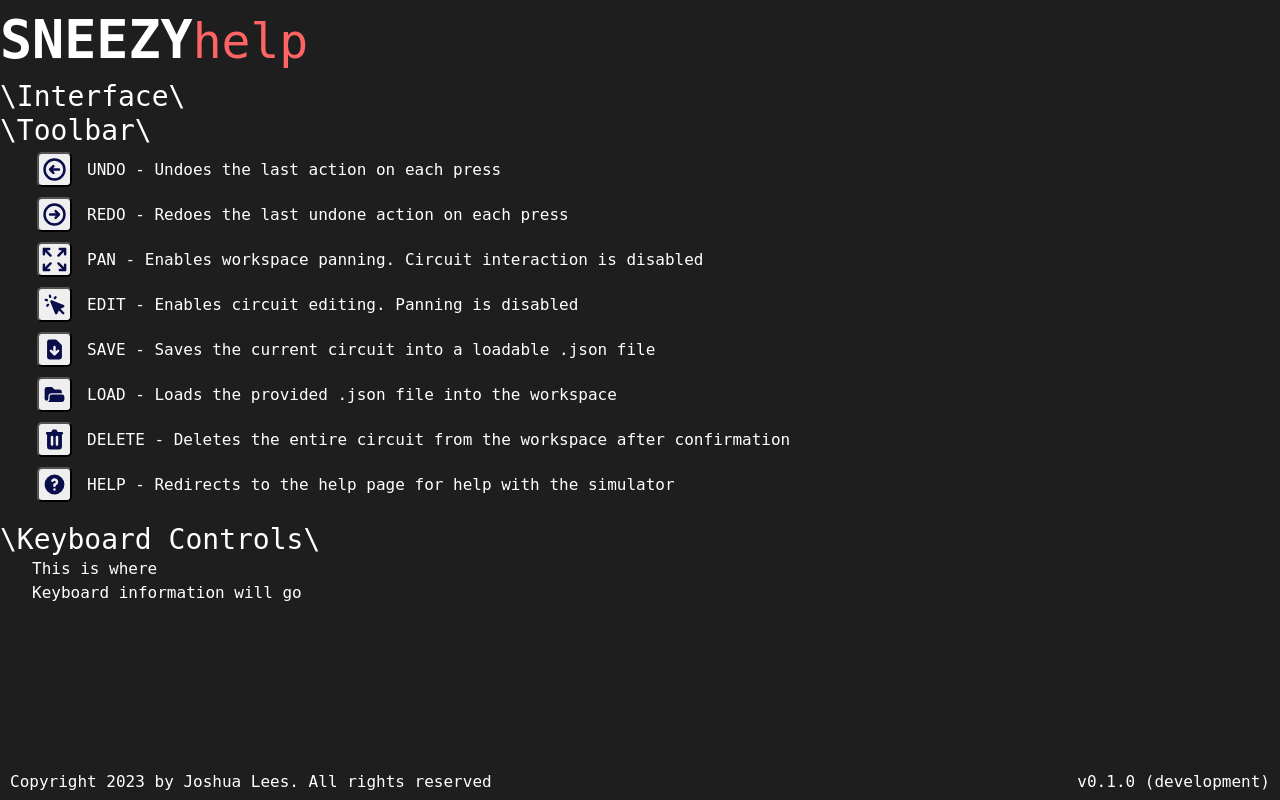
After one commit to jleesCY/SNEEZYlogic, a PHP site: page /simulate/help.html in a window 1280 px wide. The commit adds this page. Run offline with PHP 8.4, Linux system fonts and the light colour scheme.

Commit message:
help page added, delete fixed

```diff
--- a/www/index.html
+++ b/www/index.html
@@ -1,7 +1,7 @@
 <!DOCTYPE html>
 <html lang="en" style="height:100%;margin:0">
     <head>
-        <title>SneezyLogic</title>
+        <title>SNEEZYlogic</title>
         <meta charset="UTF-8">
         <meta name="viewport" content="width=device-width, initial-scale=1.0">
         <link href="https://cdn.jsdelivr.net/npm/bootstrap@5.0.2/dist/css/bootstrap.min.css" rel="stylesheet" integrity="sha384-EVSTQN3/azprG1Anm3QDgpJLIm9Nao0Yz1ztcQTwFspd3yD65VohhpuuCOmLASjC" crossorigin="anonymous">
@@ -9,7 +9,7 @@
         <script src="https://code.jquery.com/jquery-3.6.0.js"></script>
         <script src="https://code.jquery.com/ui/1.13.2/jquery-ui.js"></script>
         <script src='https://unpkg.com/panzoom@9.4.0/dist/panzoom.min.js'></script>
-        <link href="../css/index.css" rel="stylesheet">
+        <link href="simulate/css/index.css" rel="stylesheet">
 
     </head>
     <body style="height:100%;width:100%;margin:0;background-color:rgb(30,30,30);font-family:monospace;color:white;text-align:center">
--- a/www/simulate/css/shapes.css
+++ b/www/simulate/css/shapes.css
@@ -12,9 +12,6 @@
 }
 #simulation-window .body:active {
     cursor:grabbing;
-}
-#simulation-window .body:focus {
-    filter: drop-shadow(0 0 3px rgb(255,25,25));
 }
 
 
@@ -106,7 +103,7 @@
     text-indent: 7px;
 }
 
-.select {
+.selected {
     filter: drop-shadow(0 0 3px rgb(255,25,25));
 }
 
--- /dev/null
+++ b/www/simulate/help.html
@@ -0,0 +1,75 @@
+<!DOCTYPE html>
+<html lang="en" style="height:100%;margin:0">
+    <head>
+        <title>SNEEZYhelp</title>
+        <meta charset="UTF-8">
+        <meta name="viewport" content="width=device-width, initial-scale=1.0">
+        <link href="https://cdn.jsdelivr.net/npm/bootstrap@5.0.2/dist/css/bootstrap.min.css" rel="stylesheet" integrity="sha384-EVSTQN3/azprG1Anm3QDgpJLIm9Nao0Yz1ztcQTwFspd3yD65VohhpuuCOmLASjC" crossorigin="anonymous">
+        <link rel="stylesheet" href="//code.jquery.com/ui/1.13.2/themes/base/jquery-ui.css">
+        <script src="https://code.jquery.com/jquery-3.6.0.js"></script>
+        <script src="https://code.jquery.com/ui/1.13.2/jquery-ui.js"></script>
+        <link href="../css/index.css" rel="stylesheet">
+
+    </head>
+    <body style="height:100%;width:100%;background-color:rgb(30,30,30);font-family:monospace;color:white;">
+        <div style="display:grid;grid-template-rows:auto 30px;height:100%">
+            <div>
+                <div><strong style="font-size:40pt;color:white">SNEEZY</strong><span style="color:rgb(255,100,100);font-size:36pt">help</span></div>
+                <h3 style='margin:0'>\Interface\</h3>
+                <h3 style='margin:0'>\Toolbar\</h3>
+                    <ul>
+                        <li style="margin:0;display:grid;grid-template-columns:55px auto;align-items:center">
+                            <button class='toolbar-button' title='Undo' style='background-image:url("images/other/undo.svg");width:35px;height:35px;margin:5px;border-radius:5px' draggable='false'></button>
+                            <span>UNDO - Undoes the last action on each press</span>
+                        </li>
+                        <li style="margin:0;display:grid;grid-template-columns:55px auto;align-items:center">
+                            <button class='toolbar-button' title='Undo' style='background-image:url("images/other/redo.svg");width:35px;height:35px;margin:5px;border-radius:5px' draggable='false'></button>
+                            <span>REDO - Redoes the last undone action on each press</span>
+                        </li>
+                        <li style="margin:0;display:grid;grid-template-columns:55px auto;align-items:center">
+                            <button class='toolbar-button' title='Undo' style='background-image:url("images/other/pan.svg");width:35px;height:35px;margin:5px;border-radius:5px' draggable='false'></button>
+                            <span>PAN - Enables workspace panning. Circuit interaction is disabled</span>
+                        </li>
+                        <li style="margin:0;display:grid;grid-template-columns:55px auto;align-items:center">
+                            <button class='toolbar-button' title='Undo' style='background-image:url("images/other/cursor.svg");width:35px;height:35px;margin:5px;border-radius:5px' draggable='false'></button>
+                            <span>EDIT - Enables circuit editing. Panning is disabled</span>
+                        </li>
+                        <li style="margin:0;display:grid;grid-template-columns:55px auto;align-items:center">
+                            <button class='toolbar-button' title='Undo' style='background-image:url("images/other/save.svg");width:35px;height:35px;margin:5px;border-radius:5px' draggable='false'></button>
+                            <span>SAVE - Saves the current circuit into a loadable .json file</span>
+                        </li>
+                        <li style="margin:0;display:grid;grid-template-columns:55px auto;align-items:center">
+                            <button class='toolbar-button' title='Undo' style='background-image:url("images/other/load.svg");width:35px;height:35px;margin:5px;border-radius:5px' draggable='false'></button>
+                            <span>LOAD - Loads the provided .json file into the workspace</span>
+                        </li>
+                        <li style="margin:0;display:grid;grid-template-columns:55px auto;align-items:center">
+                            <button class='toolbar-button' title='Undo' style='background-image:url("images/other/trash.svg");width:35px;height:35px;margin:5px;border-radius:5px' draggable='false'></button>
+                            <span>DELETE - Deletes the entire circuit from the workspace after confirmation</span>
+                        </li>
+                        <li style="margin:0;display:grid;grid-template-columns:55px auto;align-items:center">
+                            <button class='toolbar-button' title='Undo' style='background-image:url("images/other/help.svg");width:35px;height:35px;margin:5px;border-radius:5px' draggable='false'></button>
+                            <span>HELP - Redirects to the help page for help with the simulator</span>
+                        </li>
+                    </ul>
+                <h3 style='margin:0'>\Keyboard Controls\</h3>
+                <ul>
+                    <li style="margin:0">
+                        This is where
+                    </li>
+                    <li style="margin:0">
+                        Keyboard information will go
+                    </li>
+                </ul>
+            </div>
+            <div style="display:grid;grid-template-columns:auto auto;">
+                <div style="text-align:left;padding-left:10px">Copyright 2023 by Joshua Lees. All rights reserved</div>
+                <div style="text-align:right;padding-right:10px">v0.1.0 (development)</div>
+            </div>
+        </div>
+
+        <script src="js/help.js"></script>
+        <script src="https://cdn.jsdelivr.net/npm/@popperjs/core@2.9.2/dist/umd/popper.min.js" integrity="sha384-IQsoLXl5PILFhosVNubq5LC7Qb9DXgDA9i+tQ8Zj3iwWAwPtgFTxbJ8NT4GN1R8p" crossorigin="anonymous"></script>
+        <script src="https://cdn.jsdelivr.net/npm/bootstrap@5.0.2/dist/js/bootstrap.min.js" integrity="sha384-cVKIPhGWiC2Al4u+LWgxfKTRIcfu0JTxR+EQDz/bgldoEyl4H0zUF0QKbrJ0EcQF" crossorigin="anonymous"></script>
+
+    </body>
+</html>
--- a/www/simulate/index.html
+++ b/www/simulate/index.html
@@ -1,7 +1,7 @@
 <!DOCTYPE html>
 <html lang="en" style="height:100%;margin:0">
     <head>
-        <title>SneezyLogic</title>
+        <title>Simulate</title>
         <meta charset="UTF-8">
         <meta name="viewport" content="width=device-width, initial-scale=1.0">
         <link href="https://cdn.jsdelivr.net/npm/bootstrap@5.0.2/dist/css/bootstrap.min.css" rel="stylesheet" integrity="sha384-EVSTQN3/azprG1Anm3QDgpJLIm9Nao0Yz1ztcQTwFspd3yD65VohhpuuCOmLASjC" crossorigin="anonymous">
@@ -34,6 +34,8 @@
                         <button class='toolbar-button' title='Load Circuit' style='background-image:url("images/other/load.svg");width:35px;height:35px;padding:0;margin:0;border-radius:5px' onclick='load()' draggable='false'></button>
                         <button class='toolbar-button' title='Delete Circuit' style='background-image:url("images/other/trash.svg");width:35px;height:35px;padding:0;margin:0;border-radius:5px' onclick='trash()' draggable='false'></button>
                         <!-- <button class='toolbar-button' title='Screenshot Circuit' style='background-image:url("images/other/camera.svg");width:35px;height:35px;padding:0;margin:0;border-radius:5px' onclick='image()' draggable='false'></button> -->
+                        <div style="width:10px"></div>
+                        <button class='toolbar-button' title='Help' style='background-image:url("images/other/help.svg");width:35px;height:35px;padding:0;margin:0;border-radius:5px' onclick='help()' draggable='false'></button>
                     </ul>
                     <div class="d-flex">
                         <input class="form-control me-3" type="search" placeholder="Search Components" aria-label="Search" style='width:300px'>
```
Also changed, not shown: www/simulate/js/index.js (+39 -18 lines), www/favicon.ico (added), www/simulate/images/other/100x100_bg.svg (added), www/simulate/images/other/help.svg (added), www/simulate/js/help.js (added).
